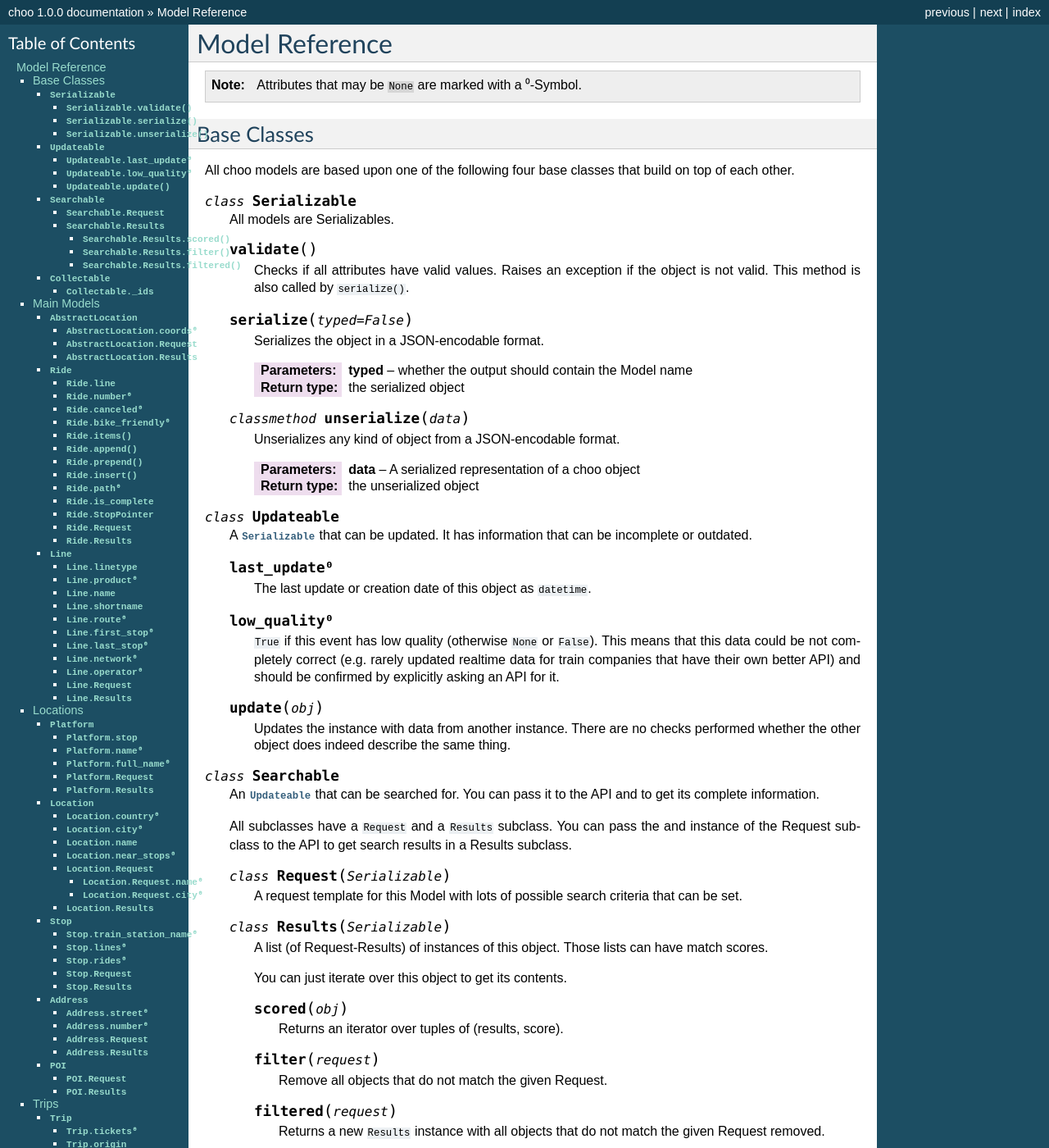
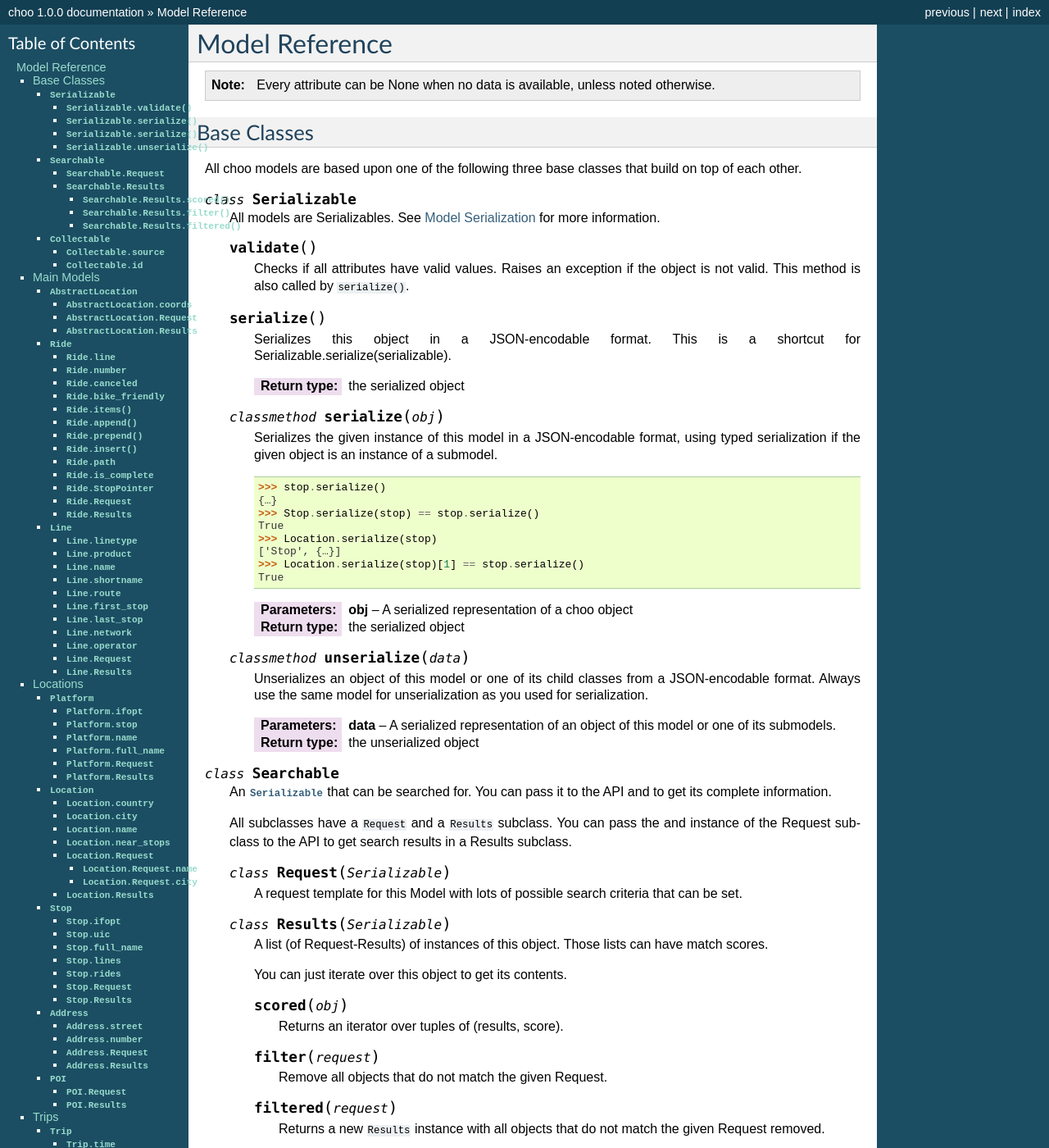
Before and after one commit to codingcatgirl/choo, a Sphinx documentation site: the page built from docs/choo/models.rst, in a window 1280 px wide and 1400 px high. Shown: the whole window at 82% size. Built offline with Sphinx 7.4.7, drawn with Linux system fonts in a browser that asks for light colours; some of the changed text lies outside the part shown.

Commit message:
update docs

```diff
--- a/docs/choo/models.rst
+++ b/docs/choo/models.rst
@@ -2,59 +2,59 @@
 ===============
 
 .. note::
-    Attributes that may be ``None`` are marked with a ⁰-Symbol.
+    Every attribute can be None when no data is available, unless noted otherwise.
 
 Base Classes
 ------------
 
-All choo models are based upon one of the following four base classes that build on top of each other.
+All choo models are based upon one of the following three base classes that build on top of each other.
 
 
 .. py:class:: Serializable
 
-    All models are Serializables.
+    All models are Serializables. See `Model Serialization`_ for more information.
 
     .. method:: validate()
 
         Checks if all attributes have valid values. Raises an exception if the object is not valid. This method is also called by ``serialize()``.
 
-    .. method:: serialize(typed=False)
+    .. method:: serialize()
 
-        Serializes the object in a JSON-encodable format.
+        Serializes this object in a JSON-encodable format. This is a shortcut for Serializable.serialize(serializable).
 
-        :param typed: whether the output should contain the Model name
+        :rtype: the serialized object
+
+    .. classmethod:: serialize(obj)
+
+        Serializes the given instance of this model in a JSON-encodable format, using typed serialization if the given object is an instance of a submodel.
+
+        .. code-block:: python
+
+            >>> stop.serialize()
+            {…}
+            >>> Stop.serialize(stop) == stop.serialize()
+            True
+            >>> Location.serialize(stop)
+            ['Stop', {…}]
+            >>> Location.serialize(stop)[1] == stop.serialize()
+            True
+
+        :param obj: A serialized representation of a choo object
         :rtype: the serialized object
 
     .. classmethod:: unserialize(data)
 
-        Unserializes any kind of object from a JSON-encodable format.
+        Unserializes an object of this model or one of its child classes from a JSON-encodable format. Always use the same model for unserialization as you used for serialization.
 
-        :param data: A serialized representation of a choo object
+        :param data: A serialized representation of an object of this model or one of its submodels.
         :rtype: the unserialized object
 
 .. _`Model Serialization`: serializing.html
 
 
-.. py:class:: Updateable
-
-    A :py:class:`Serializable` that can be updated. It has information that can be incomplete or outdated.
-
-    .. py:attribute:: last_update⁰
-
-        The last update or creation date of this object as ``datetime``.
-
-    .. py:attribute:: low_quality⁰
-
-        ``True`` if this event has low quality (otherwise ``None`` or ``False``). This means that this data could be not completely correct (e.g. rarely updated realtime data for train companies that have their own better API) and should be confirmed by explicitly asking an API for it.
-
-    .. method:: update(obj)
-
-        Updates the instance with data from another instance. There are no checks performed whether the other object does indeed describe the same thing.
-
-
 .. py:class:: Searchable
 
-    An :py:class:`Updateable` that can be searched for. You can pass it to the API and to get its complete information.
+    An :py:class:`Serializable` that can be searched for. You can pass it to the API and to get its complete information.
 
     All subclasses have a ``Request`` and a ``Results`` subclass. You can pass the and instance of the Request subclass to the API to get search results in a Results subclass.
 
@@ -90,26 +90,26 @@
 
     A :py:class:`Searchable` that can be collected. It has an ID and it really exists and is not some kind of data construct.
 
-    .. py:attribute:: _ids
+    .. py:attribute:: source
 
-        IDs of this object in different APIs as a dictionary.
+        Source Network of this object. All APIs set this attribute, but it is not mandatory for input.
 
-        * ``ifopt`` means *Identification of Fixed Objects in Public Transport* which is a gloablly unique ID supported by some APIs.
+    .. py:attribute:: id
 
-        * ``uic`` is the international train station id by the *International Union of Railways*.
+        ID of this object (as ``str``) in the source network.
 
 
 
 Main Models
 -----------
 
-Submodels of :py:class:``Collectable``.
+Submodels of :py:class:`Collectable`.
 
 .. py:class:: AbstractLocation
 
     Base class for everything that has a fixed position.
 
-    .. attribute:: coords⁰
+    .. attribute:: coords
 
         The :py:class:`Coordinates` of this location.
 
@@ -141,17 +141,17 @@
 
     .. attribute:: line
 
-        The :py:class:`Line` of this :py:class:`Ride`.
+        **Not None.** The :py:class:`Line` of this :py:class:`Ride`.
 
-    .. attribute:: number⁰
+    .. attribute:: number
 
         The number (train number or similar) of this :py:class:`Ride` as a string.
 
-    .. attribute:: canceled⁰
+    .. attribute:: canceled
 
         A boolean indicating whether this ride has been canceled.
 
-    .. attribute:: bike_friendly⁰
+    .. attribute:: bike_friendly
 
         A boolean indicating whether this is a bike-friendly vehicle.
 
@@ -175,7 +175,7 @@
     .. attention::
         The following attributes are **dynamic** and can not be set.
 
-    .. attribute:: path⁰
+    .. attribute:: path
 
         Get the geographic path of the ride as a list of :py:class:`Coordinates`.
 
@@ -209,37 +209,37 @@
 
     .. attribute:: linetype
 
-        The :py:class:`LineType` of this :py:class:`Line`.
+        **Not None.** The :py:class:`LineType` of this :py:class:`Line`.
 
-    .. attribute:: product⁰
+    .. attribute:: product
 
         The product name, for example `InterCity`, `Hamburg-Köln-Express` or `Niederflurbus`.
 
     .. attribute:: name
 
-        The long name of the :py:class:`Line`, for example `Rhein-Haardt-Express RE2`.
+        **Not None** The long name of the :py:class:`Line`, for example `Rhein-Haardt-Express RE2`.
 
     .. attribute:: shortname
 
-        The short name of the :py:class:`Line`, for example `RE2`.
+        **Not None** The short name of the :py:class:`Line`, for example `RE2`.
 
-    .. attribute:: route⁰
+    .. attribute:: route
 
         The route description.
 
-    .. attribute:: first_stop⁰
+    .. attribute:: first_stop
 
         The first :py:class:`Stop` of this :py:class:`Line`. Rides may start at a later station.
 
-    .. attribute:: last_stop⁰
+    .. attribute:: last_stop
 
         The last :py:class:`Stop` of this :py:class:`Line`. Rides may end at a earlier station.
 
-    .. attribute:: network⁰
+    .. attribute:: network
 
-        The name of the network this :py:class:`Line` is part of as a string.
+        The name of the network this :py:class:`Line` natively belongs to.
 
-    .. attribute:: operator⁰
+    .. attribute:: operator
 
         The name of the company that operates this line.
 
@@ -262,15 +262,19 @@
 
     An :py:class:`AbstractLocation` where rides stop (e.g. Gleis 7). It belongs to one :py:class:`Stop`.
 
+    .. attribute:: ifopt
+
+        The globally unique ID of this Platform according to *Identification of Fixed Objects in Public Transport* supported by some APIs.
+
     .. attribute:: stop
 
-        The :py:class:`Stop` this platform belongs to.
+        **Not None.** The :py:class:`Stop` this platform belongs to.
 
-    .. attribute:: name⁰
+    .. attribute:: name
 
         The name of this Platform (e.g. 7 or 2b).
 
-    .. attribute:: full_name⁰
+    .. attribute:: full_name
 
         The full name of this Platform (e.g. Bussteig 7 or Gleis 2b)
 
@@ -287,11 +291,11 @@
 
     An :py:class:`AbstractLocation` that is named and not a sublocation like a Platform.
 
-    .. attribute:: country⁰
+    .. attribute:: country
 
         The country of this location as a two-letter country code.
 
-    .. attribute:: city⁰
+    .. attribute:: city
 
         The name of the city this location is located in.
 
@@ -299,7 +303,7 @@
 
         The name of this location. If the ``city`` attribute is ``None`` this it may also included in the name.
 
-    .. attribute:: near_stops⁰
+    .. attribute:: near_stops
 
         Other stops near this one as a ``Stop.Results``, if available. You can always search for Stops near an :py:class:`AbstractLocation` directly using ``AbstractLocation.Request``.
 
@@ -307,11 +311,11 @@
 
         Submodel of :py:class:`AbstractLocation.Request`.
 
-        .. attribute:: name⁰
+        .. attribute:: name
 
             A search string for the name of the Location.
 
-        .. attribute:: city⁰
+        .. attribute:: city
 
             City of the Location.
 
@@ -324,15 +328,23 @@
 
     A :py:class:`Location` describing a stop, for example: Düsseldorf Hbf.
 
-    .. attribute:: train_station_name⁰
+    .. attribute:: ifopt
 
-        The official train station name if this stop belongs to a train station. This is the difference between the Stop **Hauptbahnhof** in **Düsseldorf** and the name of the train station **Düsseldorf Hbf**.
+        The globally unique ID of this Stop according to *Identification of Fixed Objects in Public Transport* supported by some APIs.
 
-    .. attribute:: lines⁰
+    .. attribute:: uic
+
+        The is the international train station id by the *International Union of Railways*.
+
+    .. attribute:: full_name
+
+        The full name of this Stop. Can be just the city and the name, but does'nt have to.
+
+    .. attribute:: lines
 
          The Lines that are available at this stop as a ``Line.Results`` object, if available. You can always search for Lines at a :py:class:`Stop` using :py:class:`Line.Request`.
 
-    .. attribute:: rides⁰
+    .. attribute:: rides
 
         The next rides at this stop as a ``Ride.Results`` object, if available. You can always search for Rides at a :py:class:`Stop` using :py:class:`Ride.Request`.
 
@@ -349,11 +361,11 @@
 
     A :py:class:`Location` describing an address. The ``name`` attribute contains the address in one string, but more detailed attributes may be available:
 
-    .. attribute:: street⁰
+    .. attribute:: street
 
         The name of the street.
 
-    .. attribute:: number⁰
+    .. attribute:: number
 
         The house number as a string.
 
@@ -391,10 +403,13 @@
 
     It consists of a list of :py:class:`RideSegment` and :py:class:`Way` objects. Just iterate over it to get its elements.
 
-    .. attribute:: tickets⁰
+    .. attribute:: time
+
+        The fetching time of this object as a ``datetime`` object. This is relevant to know how up to date the contained real time data (delays, cancellation, platform changes, etc.) is. All APIs set this attribute, but it is not mandatory for input.
+
+    .. attribute:: tickets
 
         :py:class:`TicketList` of available tickets for this trip.
-
 
     .. attention::
         The following attributes are **dynamic** and can not be set.
@@ -555,7 +570,7 @@
     .. attention::
         The following attributes are **dynamic** and can not be set.
 
-    .. attribute:: path⁰
+    .. attribute:: path
 
         Get the geographic path of the ride segment as a list of :py:class:`Coordinates`.
 
@@ -621,7 +636,7 @@
 Other Models
 ------------
 
-Submodels of :py:class:`Updateable`.
+Submodels of :py:class:`Serializable`.
 
 .. py:class:: TimeAndPlace(platform, arrival=None, departure=None)
 
@@ -653,15 +668,12 @@
 
     .. attribute:: time
 
-        The originally planned time as a `datetime.datetime` object.
+        **Not None.** The originally planned time as a `datetime.datetime` object.
 
-    .. attribute:: delay⁰
+    .. attribute:: delay
 
         The (expected) delay as a `datetime.timedelta` object or None.
         Please note that a zero delay is not the same as None. None stands for absence of real time information.
-
-    Note that the ``last_update`` attribute (inherited from :py:class:`Updateable`) tells you how up to date the real time information is.
-
 
     .. attention::
         The following attributes are **dynamic** and can not be set.
@@ -681,23 +693,23 @@
 
     .. attribute:: currency
 
-        The name or abbreviation of the currency.
+        **Not None.** The name or abbreviation of the currency.
 
-    .. attribute:: level_name⁰
+    .. attribute:: level_name
 
         How a level is named at this network.
 
     .. attribute:: single
 
-        The single ticket as :py:class:`TicketData`.
+        **Not None.** The single ticket as :py:class:`TicketData`.
 
-    .. attribute:: bike⁰
+    .. attribute:: bike
 
         The single ticket as :py:class:`TicketData`.
 
     .. attribute:: other
 
-        Other available tickets as a dictionary with the name of the tickets as keys and :py:class:`TicketData` objects as values.
+        **Not None.** Other available tickets as a dictionary with the name of the tickets as keys and :py:class:`TicketData` objects as values.
 
 
 
@@ -710,19 +722,19 @@
 
     Information about a ticket.
 
-    .. attribute:: authority⁰
+    .. attribute:: authority
 
         The name of the authority selling this ticket.
 
-    .. attribute:: level⁰
+    .. attribute:: level
 
         The level of this ticket, e.g. A or something similar, depending on the network
 
     .. attribute:: price
 
-        The price of this ticket as float.
+        **Not None.** The price of this ticket as float.
 
-    .. attribute:: price_child⁰
+    .. attribute:: price_child
 
         The children’s price for this ticket if this ticket is not a ticket for children only but has a different price for children.
 
```
Also changed, not shown: other parts of docs/choo/models.rst (+14 -14 lines), docs/choo/serializing.rst (+17 -7 lines).
